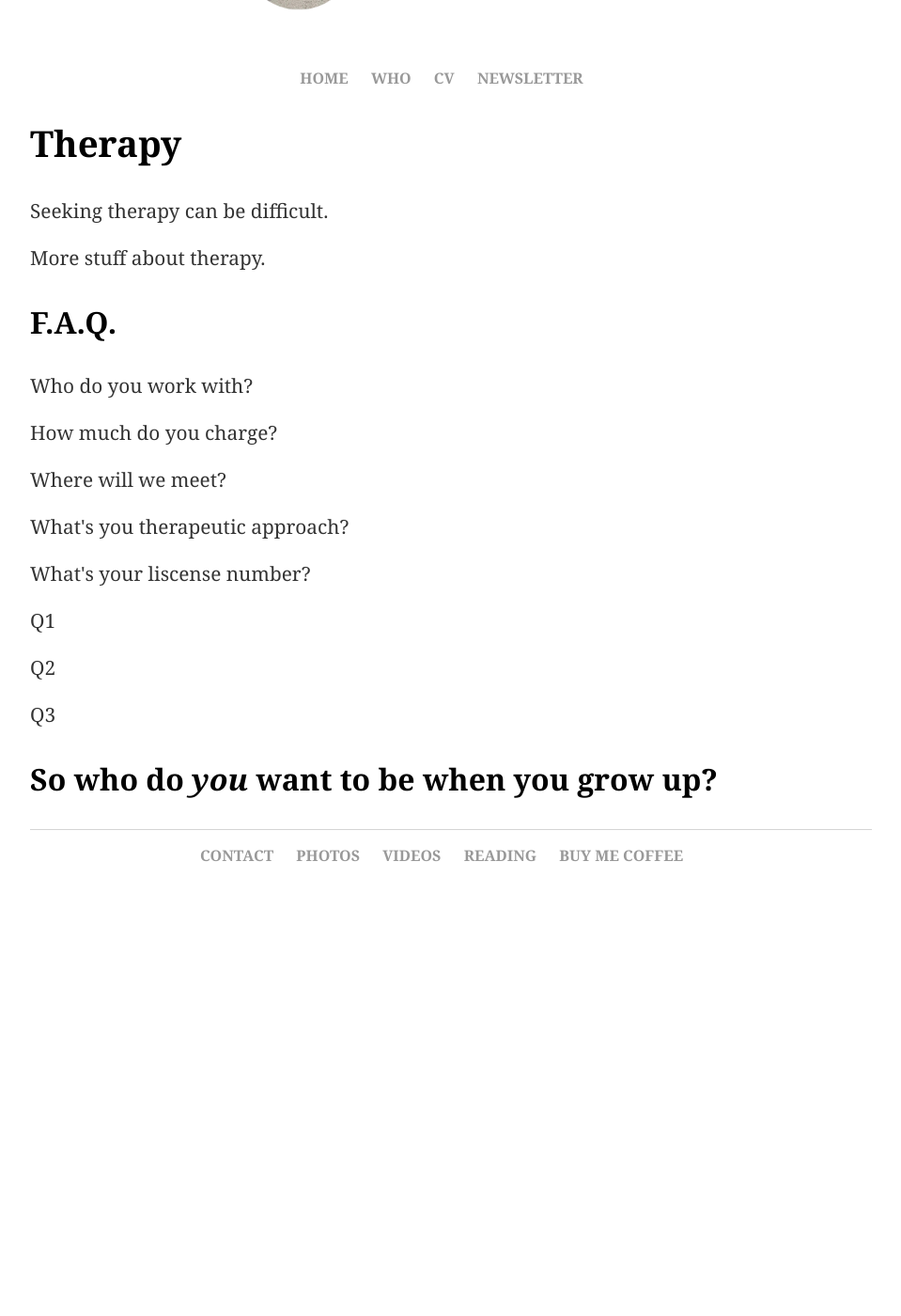
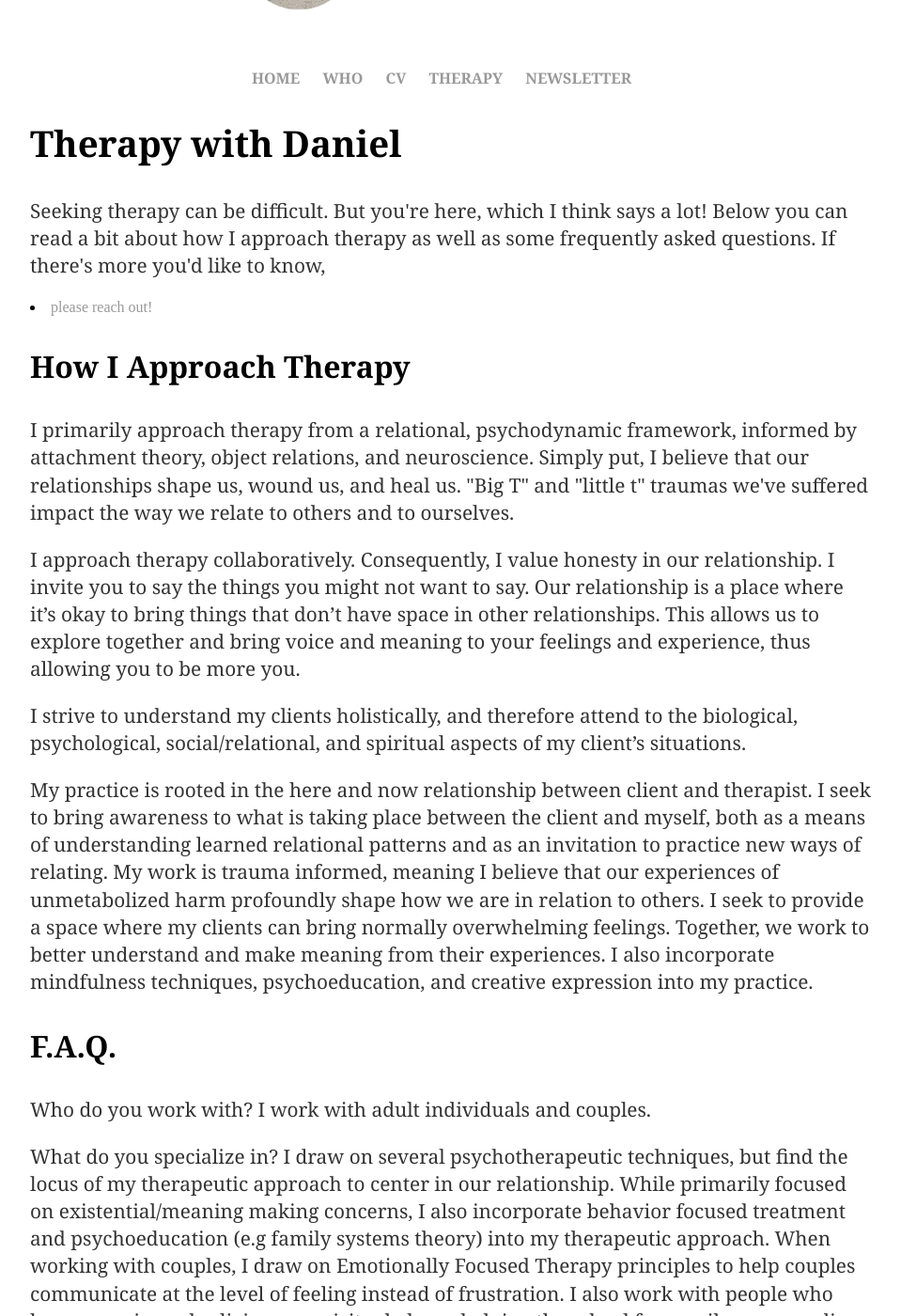
Before and after one commit to danielrusco/danielrusco.github.io, a Jekyll site: the page built from therapy/index.html, in a window 1280 px wide and 1400 px high, scrolled down 190 px. Shown: the whole window at 94% size, without its empty margins (160-1119 px from the left). Built offline with Jekyll 4.4.1, drawn with Linux system fonts in a browser that asks for light colours; before the commit the page ends 1171 px from its top, so only the background shows below that; some of the changed text lies outside the part shown.

Commit message:
Content updates and edited links.

```diff
--- a/_layouts/default.html
+++ b/_layouts/default.html
@@ -26,6 +26,7 @@
   <li><a href="/">HOME</a></li>
   <li><a href="/who">WHO</a></li>
   <li><a href="/cv">CV</a></li>
+  <li><a href="/therapy">THERAPY</a></li>
   <li><a href="/newsletter">NEWSLETTER</a></li>
 </ul></center>
     </nav>
@@ -38,11 +39,10 @@
   <footer>
    <ul>
      <center>
-       <li><a href="mailto:daniel.rusco@gmail.com">CONTACT</a></li>
+       <li><a href="mailto:daniel@danielrusco.com">CONTACT</a></li>
        <li><a href="https://instagram.com/ordinarybeauty">PHOTOS</a></li>
        <li><a href="https://www.youtube.com/danielrusco">VIDEOS</a></li>
        <li><a href="https://goodreads.com/danielrusco">READING</a></li>
-       <li><a href="https://www.venmo.com/danielrusco">BUY ME COFFEE</a></li>
       </center>
    </ul>
   </footer>
--- a/index.html
+++ b/index.html
@@ -43,11 +43,10 @@
 		<footer>
     		<ul>
 						<center>
-        			<li><a href="mailto:daniel.rusco@gmail.com">CONTACT</a></li>
+        			<li><a href="mailto:daniel@danielrusco.com">CONTACT</a></li>
 							<li><a href="https://instagram.com/ordinarybeauty">PHOTOS</a></li>
 							<li><a href="https://www.youtube.com/danielrusco">VIDEOS</a></li>
 							<li><a href="https://goodreads.com/danielrusco">READING</a></li>
-							<li><a href="https://www.venmo.com/danielrusco">BUY ME COFFEE</a></li>
 						</center>
 			</ul>
 		</footer>
--- a/therapy/index.html
+++ b/therapy/index.html
@@ -4,31 +4,39 @@
 ---
 
 		<div class="about">
-			<h2>Therapy</h2>
+			<h2>Therapy with Daniel</h2>
 
-				<p>Seeking therapy can be difficult. </p>
+				<p>Seeking therapy can be difficult. But you're here, which I think says a lot! Below you can read a bit about how I approach therapy as well as some frequently asked questions. If there's more you'd like to know, <li><a href="mailto:daniel@danielrusco.com">please reach out!</a></li></p>
 
-				<p>More stuff about therapy.</p>
+			<h3>How I Approach Therapy</h3>
+
+				<p>I primarily approach therapy from a relational, psychodynamic framework, informed by attachment theory, object relations, and neuroscience. Simply put, I believe that our relationships shape us, wound us, and heal us. "Big T" and "little t" traumas we've suffered impact the way we relate to others and to ourselves.</p>
+
+				<p>I approach therapy collaboratively. Consequently, I value honesty in our relationship. I invite you to say the things you might not want to say. Our relationship is a place where it’s okay to bring things that don’t have space in other relationships. This allows us to explore together and bring voice and meaning to your feelings and experience, thus allowing you to be more you. </p>
+
+				<p>I strive to understand my clients holistically, and therefore attend to the biological, psychological, social/relational, and spiritual aspects of my client’s situations.</p>
+
+				<p>My practice is rooted in the here and now relationship between client and therapist. I seek to bring awareness to what is taking place between the client and myself, both as a means of understanding learned relational patterns and as an invitation to practice new ways of relating. My work is trauma informed, meaning I believe that our experiences of unmetabolized harm profoundly shape how we are in relation to others. I seek to provide a space where my clients can bring normally overwhelming feelings. Together, we work to better understand and make meaning from their experiences. I also incorporate mindfulness techniques, psychoeducation, and creative expression into my practice. </p>
 
 			<h3>F.A.Q.</h3>
 
-				<p>Who do you work with? </p>
+				<p>Who do you work with? I work with adult individuals and couples.</p>
 
-				<p>How much do you charge?</p>
+				<p>What do you specialize in? I draw on several psychotherapeutic techniques, but find the locus of my therapeutic approach to center in our relationship. While primarily focused on existential/meaning making concerns, I also incorporate behavior focused treatment and psychoeducation (e.g family systems theory) into my therapeutic approach. When working with couples, I draw on Emotionally Focused Therapy principles to help couples communicate at the level of feeling instead of frustration. I also work with people who have experienced religious or spiritual abuse, helping them heal from evil masquerading as good. I also offer psychedelic experience integration intensives. If you've had a psychedelic experience and are seeking to help integrate it into your life, we'll collaboratively explore and interpret your experience, working to make conscious your deep, rich, mysteriously beautiful inner world. In all of my work, I attend to <li><a href="https://www.goodreads.com/book/show/23992445-the-wild-edge-of-sorrow">the wild edge of sorrow.</a></li> </p>
 
-				<p>Where will we meet? </p>
+				<p>How much do you charge? I charge $140 for individual 50 minute psychotherapy sessions. For couples, I charge $175 for a 50 minute session. I also offer monthly rates.</p>
+
+				<p>Do you take insurance? I am not panneled with any insurance providers. However, I can issue you a superbill (a monthly receipt) that you can submit to your insurance provider for out of network reimbursement. Please check with your insurance provider to learn their policy regarding superbills.</p>
+
+				<p>Where will we meet? I am currently seeing clients online through telehealth. </p>
 
 				<p>What's you therapeutic approach? </p>
 
-				<p>What's your liscense number? </p>
+				<p>What's your liscense number? I have a Mental Health Councelor Associate License with the state of Washington (MC61288169).</p>
 
-				<p>Q1</p>
-
-				<p>Q2</p>
+				<p>How do I schedule a therapy session? <li><a href="mailto:daniel@danielrusco.com">Send me an email</a></li>, and I'll reach out! I'll do my best to respond within 24 hours, Monday through Friday.</p>
 
 				<p>Q3</p>
-
-			<h3>So who do <i>you</i> want to be when you grow up?</h3>
 
 			<!--
 			<ul class="contacts">
```
